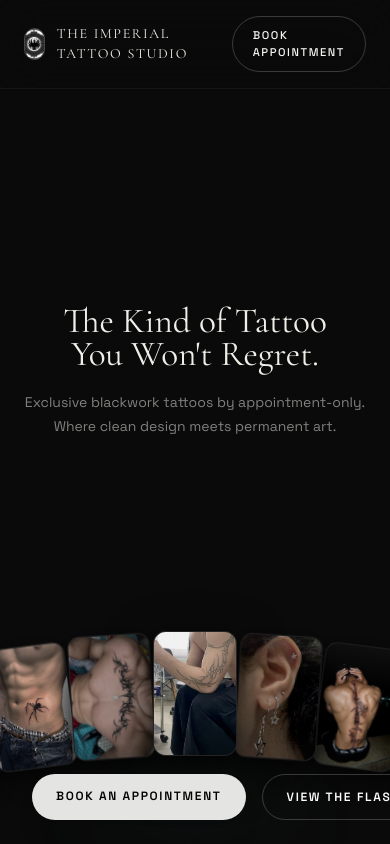
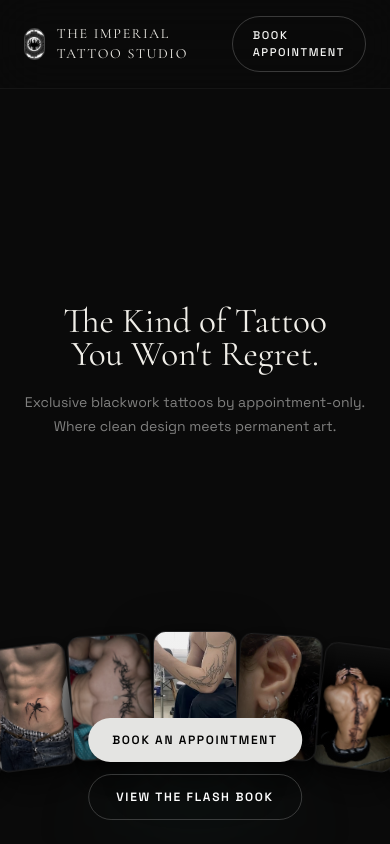
Before and after one commit to Abhishek5127/TheImperialTattooStudios, a Next.js app: page / in a window 390 px wide. Shown: the top 844 px of the page. Built offline with nearby package versions, Linux system fonts and the light colour scheme.

Commit message:
responsive

```diff
--- a/src/components/SiteSections.tsx
+++ b/src/components/SiteSections.tsx
@@ -253,18 +253,18 @@ export function Hero() {
         <div className="hero-arc-glow" />
 
         {/* Buttons overlaying the bottom center of the arc */}
-        <div className="absolute bottom-6 left-1/2 z-30 flex -translate-x-1/2 gap-4 w-max max-w-[calc(100vw-2rem)] px-4">
+        <div className="absolute bottom-6 left-1/2 z-30 flex flex-col sm:flex-row -translate-x-1/2 gap-3 w-max max-w-[calc(100vw-2rem)] px-4">
           <Link
             href={bookingUrl}
             target="_blank"
             rel="noopener noreferrer"
-            className="bg-[#e4e4e2] hover:bg-white text-black text-xs font-semibold tracking-[0.14em] uppercase rounded-full px-6 py-3.5 transition-colors duration-300 shadow-xl focus-ring whitespace-nowrap"
+            className="bg-[#e4e4e2] hover:bg-white text-black text-xs font-semibold tracking-[0.14em] uppercase rounded-full px-6 py-3.5 transition-colors duration-300 shadow-xl focus-ring whitespace-nowrap text-center"
           >
             Book an Appointment
           </Link>
           <Link
             href="#gallery"
-            className="border border-white/20 hover:border-white text-white hover:bg-white/5 text-xs font-semibold tracking-[0.14em] uppercase rounded-full px-6 py-3.5 transition-colors duration-300 focus-ring whitespace-nowrap"
+            className="border border-white/20 hover:border-white text-white hover:bg-white/5 text-xs font-semibold tracking-[0.14em] uppercase rounded-full px-6 py-3.5 transition-colors duration-300 focus-ring whitespace-nowrap text-center"
           >
             View The Flash Book
           </Link>
```
